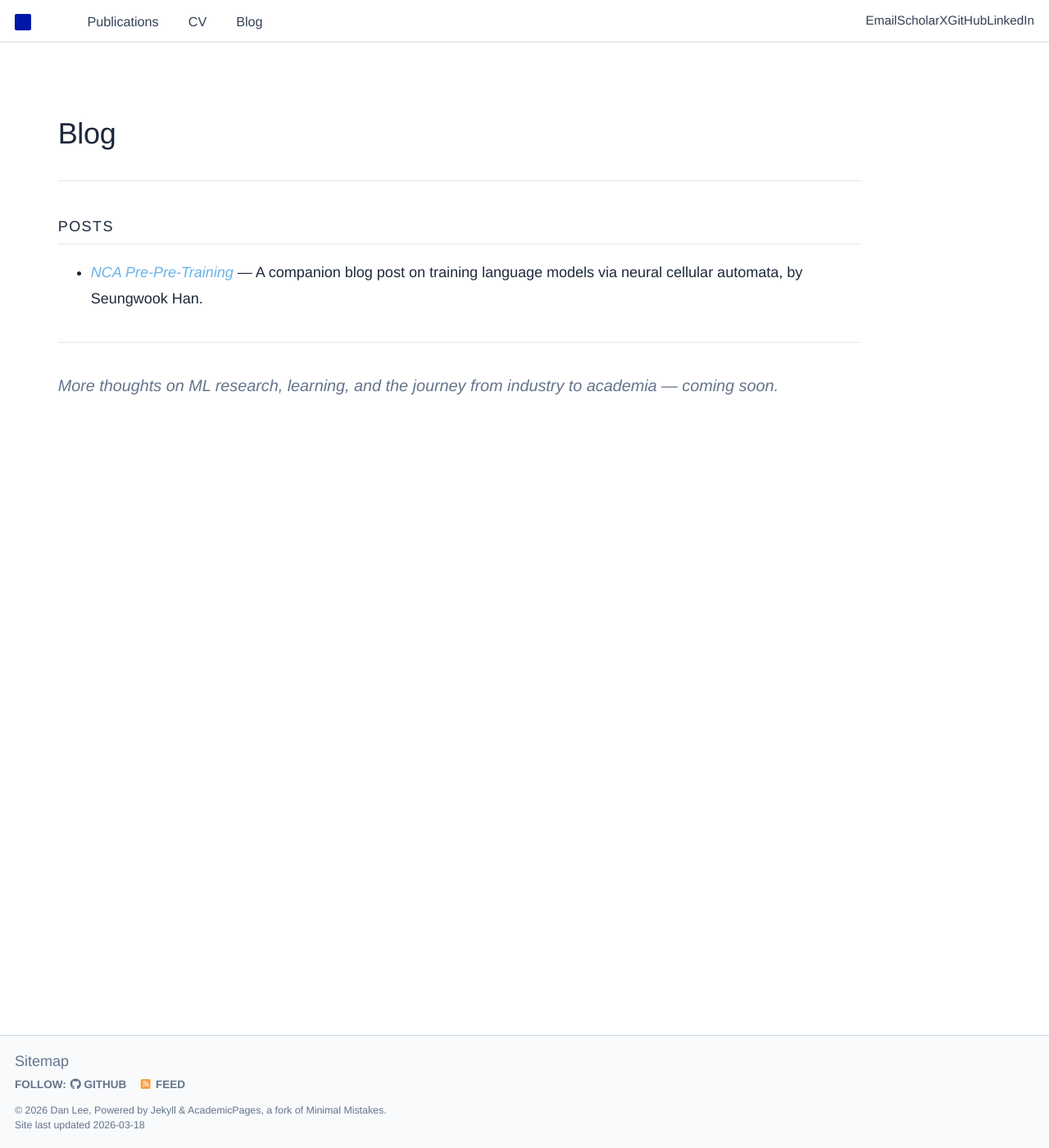
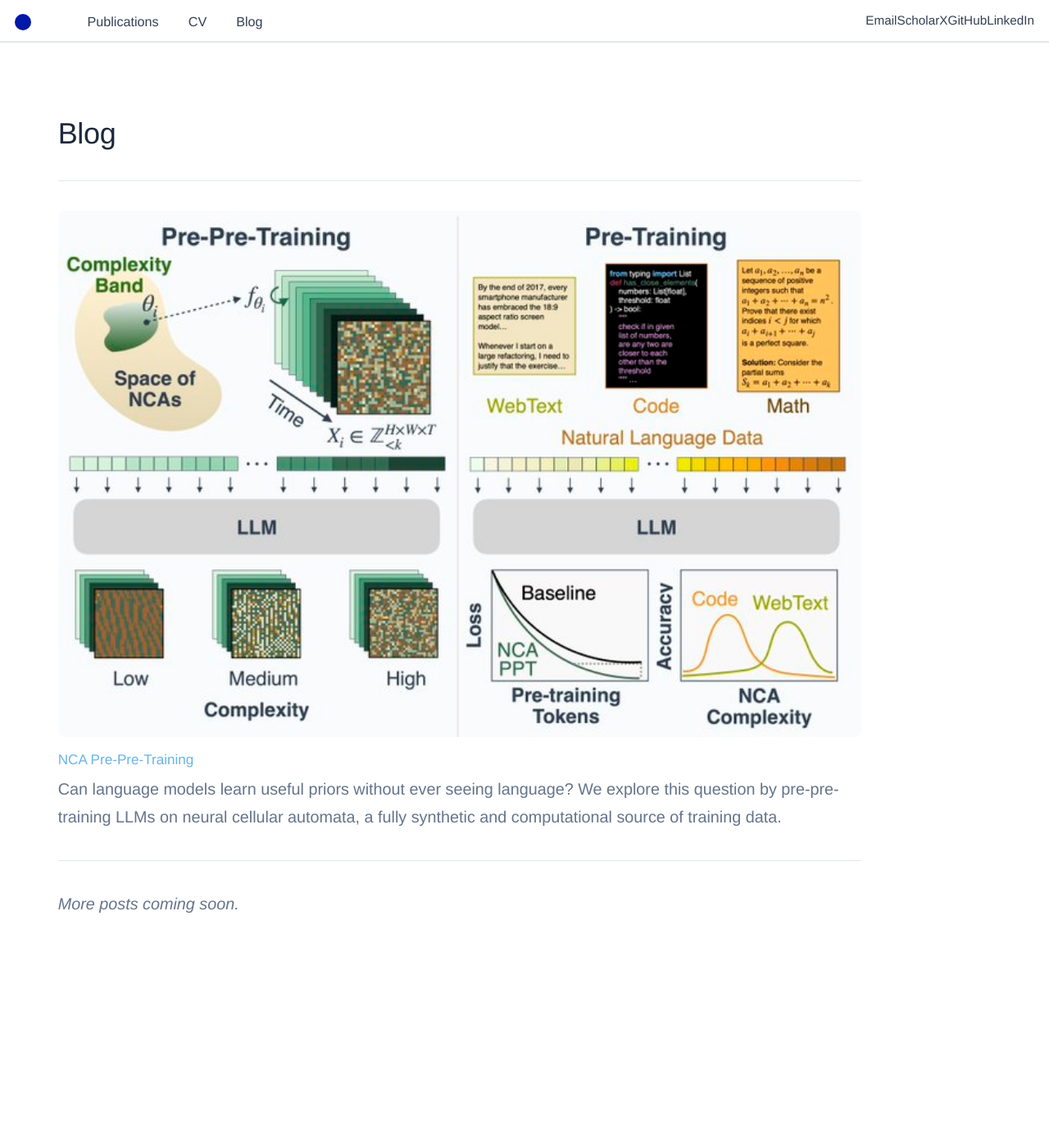
Before and after one commit to danihyunlee/danihyunlee.github.io, a Jekyll site: the page built from _pages/blog.md, in a window 1280 px wide and 1400 px high. Shown: the whole window at 82% size. Built offline with Jekyll 4.4.1, drawn with Linux system fonts in a browser that asks for light colours.

Commit message:
adjusted styling

```diff
--- a/_data/navigation.yml
+++ b/_data/navigation.yml
@@ -5,7 +5,7 @@ main:
     url: /publications/
 
   - title: "CV"
-    url: /cv/
+    url: https://docs.google.com/document/d/12VuiTHOVGu8xActILU78gH_o0FcO_mft/edit?usp=sharing&ouid=106331480976541144554&rtpof=true&sd=true
 
   - title: "Blog"
     url: /blog/
--- a/_includes/masthead.html
+++ b/_includes/masthead.html
@@ -6,7 +6,7 @@
       <nav id="site-nav" class="greedy-nav">
         <button><div class="navicon"></div></button>
         <ul class="visible-links">
-          <li class="masthead__menu-item masthead__menu-item--lg persist"><a href="{{ base_path }}/" class="masthead__logo" aria-label="Home"><span class="blue-square"></span></a></li>
+          <li class="masthead__menu-item masthead__menu-item--lg persist"><a href="{{ base_path }}/" class="masthead__logo" aria-label="Home"><span class="blue-circle"></span></a></li>
           {% for link in site.data.navigation.main %}
             {% if link.url contains 'http' %}
               {% assign domain = '' %}
--- a/_pages/blog.md
+++ b/_pages/blog.md
@@ -9,10 +9,14 @@ author_profile: false
 
 ---
 
-## Posts
-
-- *[NCA Pre-Pre-Training](https://hanseungwook.github.io/blog/nca-pre-pre-training/)* — A companion blog post on training language models via neural cellular automata, by Seungwook Han.
+<div style="margin-bottom: 2em;">
+  <a href="https://hanseungwook.github.io/blog/nca-pre-pre-training/">
+    <img src="/images/nca_pt.jpeg" alt="NCA Pre-Pre-Training" style="width: 100%; border-radius: 8px; margin-bottom: 1em;">
+  </a>
+  <h3 style="margin-top: 0;"><a href="https://hanseungwook.github.io/blog/nca-pre-pre-training/">NCA Pre-Pre-Training</a></h3>
+  <p>Can language models learn useful priors without ever seeing language? We explore this question by pre-pre-training LLMs on neural cellular automata, a fully synthetic and computational source of training data.</p>
+</div>
 
 ---
 
-*More thoughts on ML research, learning, and the journey from industry to academia — coming soon.*
+*More posts coming soon.*
--- a/_sass/layout/_masthead.scss
+++ b/_sass/layout/_masthead.scss
@@ -58,7 +58,7 @@
     align-items: center;
     padding: 0;
 
-    &:hover .blue-square {
+    &:hover .blue-circle {
       opacity: 0.8;
     }
   }
@@ -103,7 +103,7 @@
     display: inline-block !important;
     color: var(--global-text-color-light);
     font-size: 0.85rem;
-    padding: 0.3rem 0.5rem;
+    padding: 0.3rem 0.75rem;
     margin: 0 !important;
 
     &:hover {
@@ -116,11 +116,11 @@
   }
 }
 
-.blue-square {
+.blue-circle {
   display: inline-block;
   width: 20px;
   height: 20px;
   background-color: #0018A8;
-  border-radius: 2px;
+  border-radius: 50%;
   vertical-align: middle;
 }
--- a/_sass/layout/_minimal.scss
+++ b/_sass/layout/_minimal.scss
@@ -111,7 +111,7 @@
 
     /* Name highlight color */
     .name-highlight {
-      color: var(--global-accent-color);
+      color: #0018A8;
     }
 
     /* Intro section */
```
Also changed, not shown: images/nca_pt.jpeg (added).
